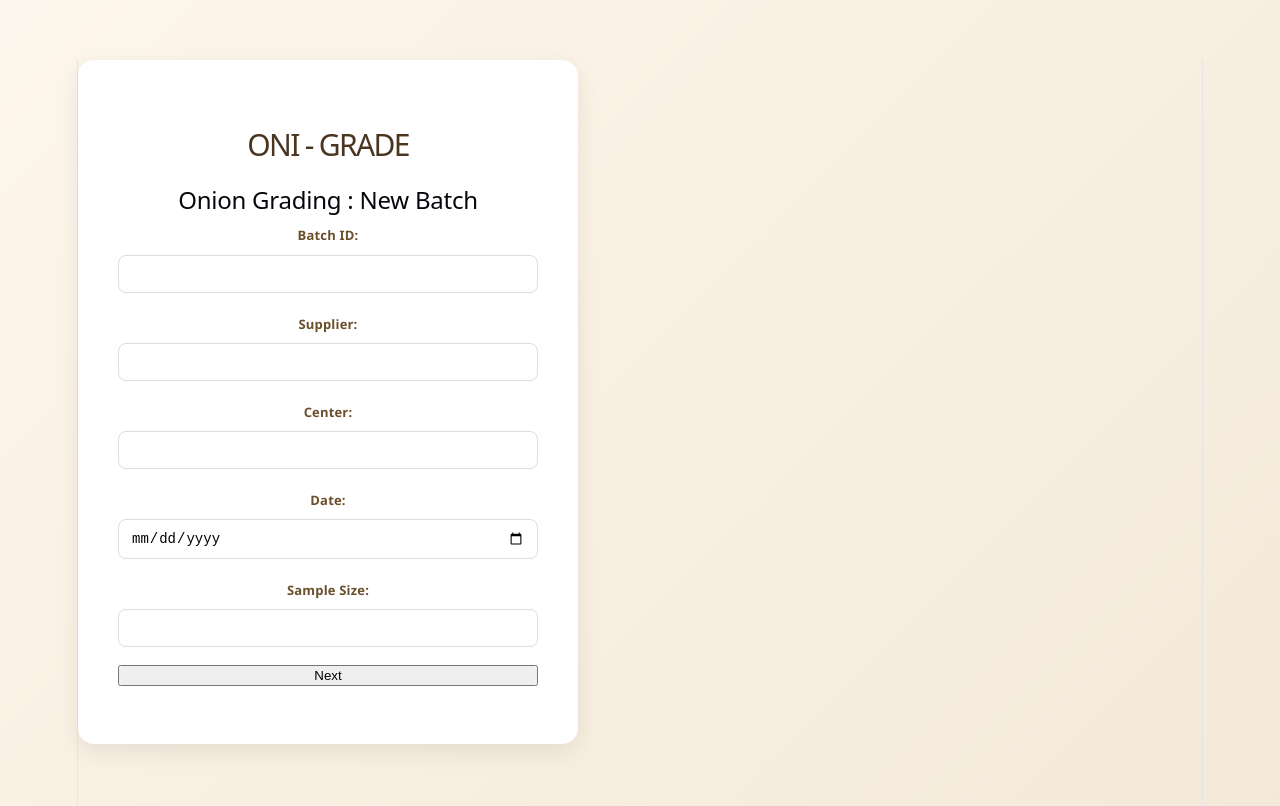
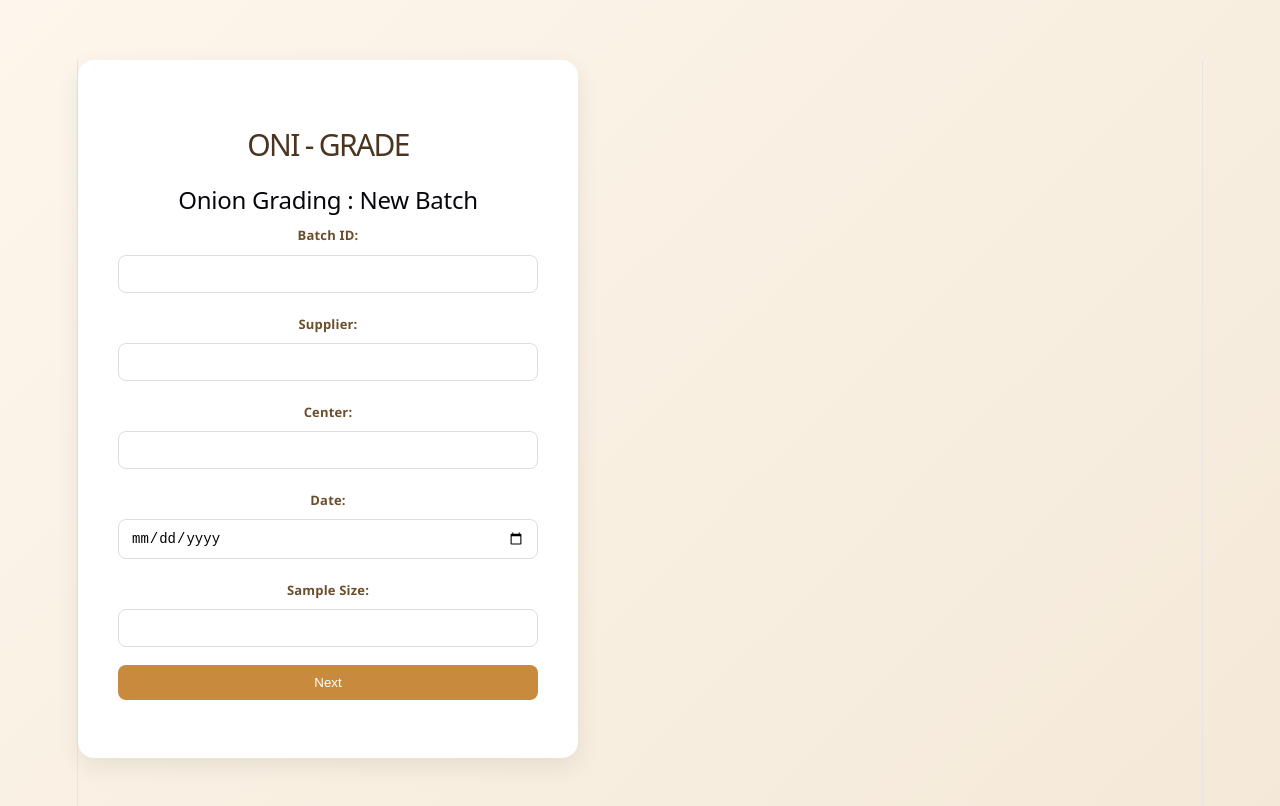
Before and after one commit to iamjoya26/batch-tracker-frontend, a React (Vite) app: page / in a window 1280 px wide. Shown: the top 806 px of the page. Built offline with nearby package versions, Linux system fonts and the light colour scheme.

Commit message:
Day 4: styled Form and Upload sections

```diff
--- a/src/App.css
+++ b/src/App.css
@@ -79,3 +79,33 @@ h1 {
   border-radius: 4px;
   border-left: 4px solid #4caf50;
 }
+
+.submit-btn {
+  background: #c88b3d;
+  color: white;
+  padding: 10px 20px;
+  border: none;
+  border-radius: 8px;
+}
+
+.submit-btn:hover {
+  background: #a8722e;
+}
+
+.file-input {
+  margin-top: 10px;
+  margin-bottom: 20px;
+}
+
+.preview-img {
+  display: block;
+  margin: 15px auto;
+  border-radius: 8px;
+  border: 1px solid #ddd;
+}
+
+p {
+  font-size: 14px;
+  color: #6b4f2c;
+  font-weight: 600;
+}
--- a/src/components/Form.jsx
+++ b/src/components/Form.jsx
@@ -108,7 +108,7 @@ function Form({ onNext }) {
       </div>
 
       <div className="field-row">
-        <button onClick={handleNext}>Next</button>
+      <button className="submit-btn" onClick={handleNext}>Next</button>
       </div>
     </div>
   );
--- a/src/components/ImageUpload.jsx
+++ b/src/components/ImageUpload.jsx
@@ -29,17 +29,17 @@ function ImageUpload({ onNext }) {
   return (
     <div>
       <p>Upload an image</p>
-      <input
+      <input className="file-input"
         type="file"
         accept=".jpg,.jpeg,.png"
         onChange={handleFileChange}
       />
       {previewUrl && (
-        <img src={previewUrl} alt="preview" width="200" />
+        <img className="preview-img" src={previewUrl} alt="preview" width="200" />
       )}
 
       <div className="field-row">
-        <button onClick={handleNext}>Next</button>
+        <button className="submit-btn" onClick={handleNext}>Next</button>
       </div>
     </div>
   );
```
